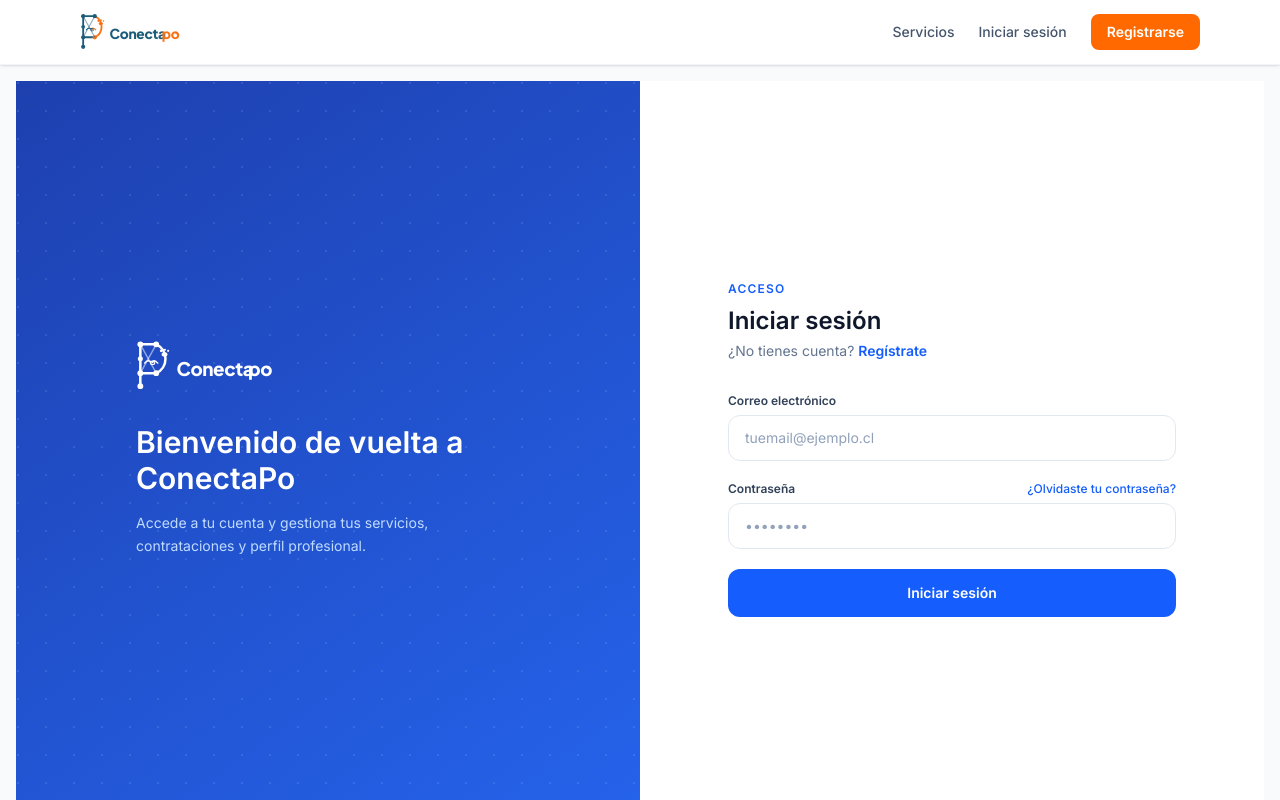
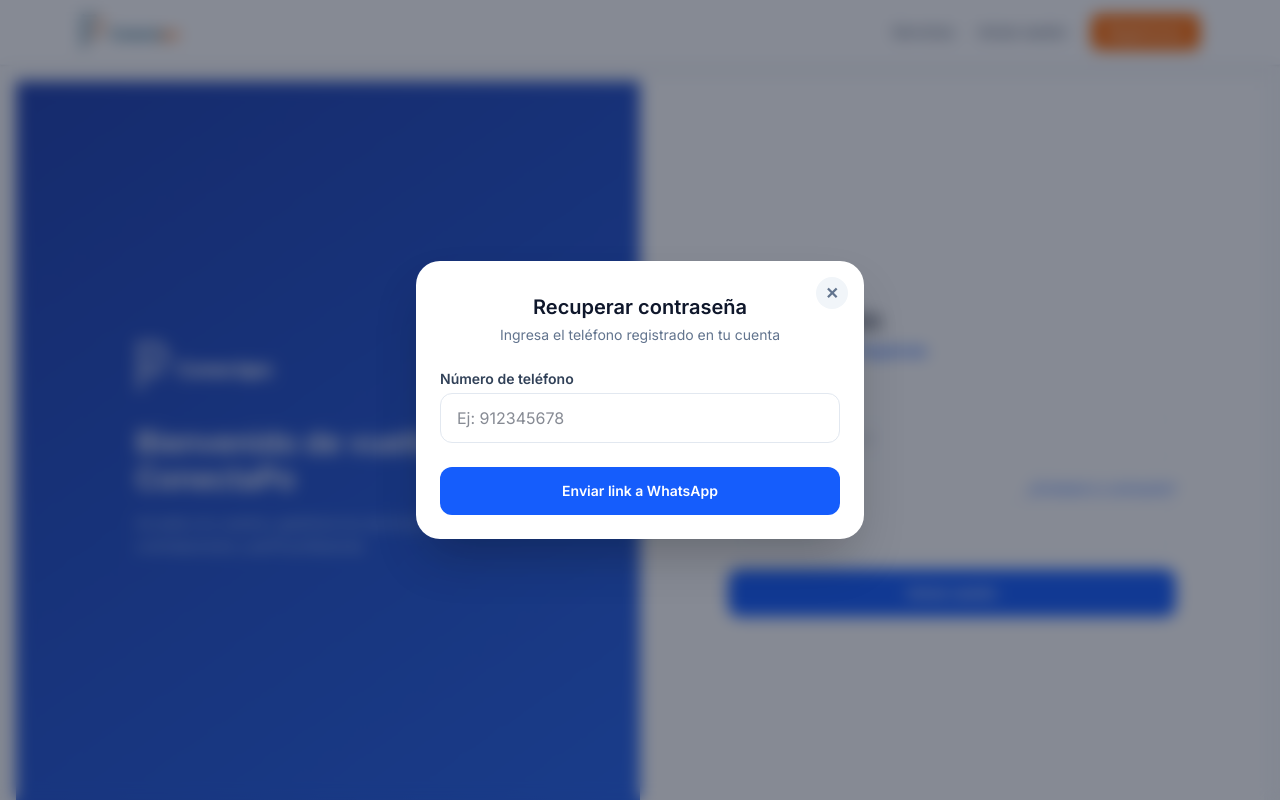
Before and after one commit to evelynk1/ConectaPo, a React (Vite) app: page /login in a window 1280 px wide. Both pictures are taken after a click on the button "¿Olvidaste tu contraseña?". Shown: the top 800 px of the page. Built offline with nearby package versions, Linux system fonts and the light colour scheme; no server answers.

Commit message:
modal recuperar contraseña

```diff
--- /dev/null
+++ b/src/components/ModalRecuperarPassword.jsx
@@ -0,0 +1,183 @@
+import { useState } from 'react';
+import { solicitarRecuperacionPass, resetearPassword } from '../services/api';
+
+export default function ModalRecuperarPassword({ onClose }) {
+    // Estados para el flujo
+    const [paso, setPaso] = useState(1); // 1: Solicitar teléfono, 2: Ingresar nueva clave
+    const [isLoading, setIsLoading] = useState(false);
+    const [errorMsg, setErrorMsg] = useState(null);
+    const [successMsg, setSuccessMsg] = useState(null);
+
+    // Datos del formulario
+    const [telefono, setTelefono] = useState('');
+    const [token, setToken] = useState('');
+    const [linkSimulado, setLinkSimulado] = useState('');
+    const [nuevaPassword, setNuevaPassword] = useState('');
+    const [confirmarPassword, setConfirmarPassword] = useState('');
+
+    // ==========================================
+    // PASO 1: ENVIAR TELÉFONO
+    // ==========================================
+    const handleSolicitar = async (e) => {
+        e.preventDefault();
+        setIsLoading(true);
+        setErrorMsg(null);
+        try {
+            const res = await solicitarRecuperacionPass(telefono);
+            // Guardamos el token y el link que responde el backend
+            setToken(res.token);
+            setLinkSimulado(res.linkSimulado);
+            setPaso(2); // Avanzamos al paso 2
+        } catch (error) {
+            setErrorMsg(error.message || 'Error al solicitar recuperación. Verifica el número.');
+        } finally {
+            setIsLoading(false);
+        }
+    };
+
+    // ==========================================
+    // PASO 2: GUARDAR NUEVA CONTRASEÑA
+    // ==========================================
+    const handleResetear = async (e) => {
+        e.preventDefault();
+        setIsLoading(true);
+        setErrorMsg(null);
+
+        // Validación rápida en el frontend
+        if (nuevaPassword !== confirmarPassword) {
+            setErrorMsg('Las contraseñas no coinciden.');
+            setIsLoading(false);
+            return;
+        }
+
+        const passwordRegex = /^(?=.*[A-Za-z])(?=.*\d).{6,}$/;
+        if (!passwordRegex.test(nuevaPassword)) {
+            setErrorMsg('La contraseña debe tener al menos 6 caracteres, incluyendo letras y números.');
+            setIsLoading(false);
+            return;
+        }
+
+        try {
+            await resetearPassword(token, nuevaPassword);
+            setSuccessMsg('¡Contraseña actualizada con éxito! Ya puedes iniciar sesión.');
+            // Ocultamos el formulario para mostrar solo el mensaje de éxito
+            setPaso(3);
+        } catch (error) {
+            setErrorMsg(error.message || 'Error al restablecer la contraseña.');
+        } finally {
+            setIsLoading(false);
+        }
+    };
+
+    return (
+        <div className="fixed inset-0 bg-slate-900/50 backdrop-blur-sm z-50 flex items-center justify-center p-4">
+            <div className="bg-white rounded-3xl max-w-md w-full p-6 shadow-2xl relative">
+                {/* Botón de cerrar */}
+                <button
+                    onClick={onClose}
+                    className="absolute top-4 right-4 w-8 h-8 flex items-center justify-center rounded-full bg-slate-100 text-slate-500 hover:bg-slate-200 font-bold"
+                >
+                    ✕
+                </button>
+
+                {/* PASO 1: Ingresar Teléfono */}
+                {paso === 1 && (
+                    <form onSubmit={handleSolicitar} className="space-y-4 pt-2">
+                        <div className="text-center mb-6">
+                            <h3 className="text-xl font-bold text-slate-900">Recuperar contraseña</h3>
+                            <p className="text-sm text-slate-500 mt-1">Ingresa el teléfono registrado en tu cuenta</p>
+                        </div>
+
+                        {errorMsg && <div className="p-3 bg-red-50 text-red-600 text-sm font-medium rounded-xl">{errorMsg}</div>}
+
+                        <div>
+                            <label className="block text-sm font-semibold text-slate-700 mb-1">Número de teléfono</label>
+                            <input
+                                type="text"
+                                required
+                                placeholder="Ej: 912345678"
+                                value={telefono}
+                                onChange={e => setTelefono(e.target.value)}
+                                className="w-full px-4 py-3 rounded-xl border border-slate-200 outline-none focus:border-blue-500 transition-colors"
+                            />
+                        </div>
+
+                        <button
+                            type="submit"
+                            disabled={isLoading}
+                            className="w-full py-3.5 rounded-xl bg-blue-600 text-white font-bold text-sm hover:bg-blue-700 transition-colors disabled:opacity-70 mt-2"
+                        >
+                            {isLoading ? 'Buscando...' : 'Enviar link a WhatsApp'}
+                        </button>
+                    </form>
+                )}
+
+                {/* PASO 2: Simulación de WhatsApp y Nueva Clave */}
+                {paso === 2 && (
+                    <form onSubmit={handleResetear} className="space-y-4 pt-2">
+                        <div className="text-center mb-4">
+                            <span className="text-4xl">💬</span>
+                            <h3 className="text-lg font-bold text-slate-900 mt-2">Mensaje enviado a tu WhatsApp</h3>
+                            <p className="text-xs text-slate-500 mt-1">Simulación exitosa. Este es el link que habrías recibido:</p>
+                        </div>
+
+                        {/* Caja que simula el mensaje */}
+                        <div className="bg-emerald-50 border border-emerald-200 p-3 rounded-xl text-[10px] text-emerald-800 break-all text-center mb-4">
+                            {linkSimulado}
+                        </div>
+
+                        {errorMsg && <div className="p-3 bg-red-50 text-red-600 text-sm font-medium rounded-xl">{errorMsg}</div>}
+
+                        <div className="space-y-3">
+                            <div>
+                                <label className="block text-xs font-semibold text-slate-700 mb-1">Nueva Contraseña</label>
+                                <input
+                                    type="password"
+                                    required
+                                    placeholder="Mínimo 6 caracteres (letras y números)"
+                                    value={nuevaPassword}
+                                    onChange={e => setNuevaPassword(e.target.value)}
+                                    className="w-full px-4 py-2.5 rounded-xl border border-slate-200 text-sm outline-none focus:border-blue-500"
+                                />
+                            </div>
+                            <div>
+                                <label className="block text-xs font-semibold text-slate-700 mb-1">Confirmar Contraseña</label>
+                                <input
+                                    type="password"
+                                    required
+                                    placeholder="Repite la contraseña"
+                                    value={confirmarPassword}
+                                    onChange={e => setConfirmarPassword(e.target.value)}
+                                    className="w-full px-4 py-2.5 rounded-xl border border-slate-200 text-sm outline-none focus:border-blue-500"
+                                />
+                            </div>
+                        </div>
+
+                        <button
+                            type="submit"
+                            disabled={isLoading}
+                            className="w-full py-3.5 rounded-xl bg-emerald-600 text-white font-bold text-sm hover:bg-emerald-700 transition-colors disabled:opacity-70 mt-2"
+                        >
+                            {isLoading ? 'Actualizando...' : 'Actualizar contraseña'}
+                        </button>
+                    </form>
+                )}
+
+                {/* PASO 3: ÉXITO */}
+                {paso === 3 && (
+                    <div className="text-center py-6">
+                        <span className="text-5xl">✅</span>
+                        <h3 className="text-xl font-bold text-slate-900 mt-4">¡Listo!</h3>
+                        <p className="text-sm text-slate-500 mt-2 mb-6">{successMsg}</p>
+                        <button
+                            onClick={onClose}
+                            className="w-full py-3.5 rounded-xl bg-blue-600 text-white font-bold text-sm hover:bg-blue-700"
+                        >
+                            Ir a Iniciar Sesión
+                        </button>
+                    </div>
+                )}
+            </div>
+        </div>
+    );
+}
--- a/src/pages/public/Login.jsx
+++ b/src/pages/public/Login.jsx
@@ -1,14 +1,19 @@
 import { useState } from 'react';
 import { Link, useNavigate } from 'react-router-dom';
 import ConectaPoLogo from '../../components/Logo';
-import { useUser } from '../../context/useUser'; // <-- el hook del contexto
+import { useUser } from '../../context/useUser';
+import ModalRecuperarPassword from '../../components/ModalRecuperarPassword';
 
 export default function Login() {
   const [email, setEmail] = useState('');
   const [pass, setPass] = useState('');
   const navigate = useNavigate();
 
-  // const { login } = useUser(); // <-- 2. Extraemos la función login
+  // 1. ESTADO PARA CONTROLAR EL MODAL
+  const [showRecuperarModal, setShowRecuperarModal] = useState(false);
+
+  // 2. DESCOMENTAMOS ESTO: Extraemos la función login para arreglar el error
+  const { login } = useUser();
 
   const handleLogin = async (e) => {
     e.preventDefault();
@@ -43,8 +48,8 @@
   };
 
   return (
-    <div className="min-h-[calc(100vh-4rem)] flex">
-      {/* Columna Izquierda: Banner decorativo (Se mantiene igual) */}
+    <div className="min-h-[calc(100vh-4rem)] flex relative">
+      {/* Columna Izquierda: Banner decorativo */}
       <div className="hidden lg:flex lg:w-1/2 relative items-center justify-center p-12 bg-blue-800"
         style={{ background: 'linear-gradient(145deg, #1e40af, #2563EB)' }}>
         <div className="absolute inset-0 opacity-10" style={{ backgroundImage: 'radial-gradient(circle at 2px 2px, white 1px, transparent 0)', backgroundSize: '28px 28px' }} />
@@ -81,7 +86,15 @@
             <div>
               <div className="flex items-center justify-between mb-1.5">
                 <label className="block text-xs font-semibold text-slate-700">Contraseña</label>
-                <button type="button" className="text-xs text-blue-600 hover:text-blue-700 font-medium">¿Olvidaste tu contraseña?</button>
+
+                {/* 3. CONECTAMOS EL BOTÓN AL ESTADO DEL MODAL */}
+                <button
+                  type="button"
+                  onClick={() => setShowRecuperarModal(true)}
+                  className="text-xs text-blue-600 hover:text-blue-700 font-medium cursor-pointer"
+                >
+                  ¿Olvidaste tu contraseña?
+                </button>
               </div>
               <input
                 value={pass}
@@ -101,6 +114,11 @@
           </form>
         </div>
       </div>
+
+      {/* 4. RENDERIZAMOS EL MODAL AQUÍ */}
+      {showRecuperarModal && (
+        <ModalRecuperarPassword onClose={() => setShowRecuperarModal(false)} />
+      )}
     </div>
   );
 }
```
Also changed, not shown: src/pages/private/MiPerfil.jsx (+15 -14 lines), 1 other file (tests, documents, lock files or other folders).
